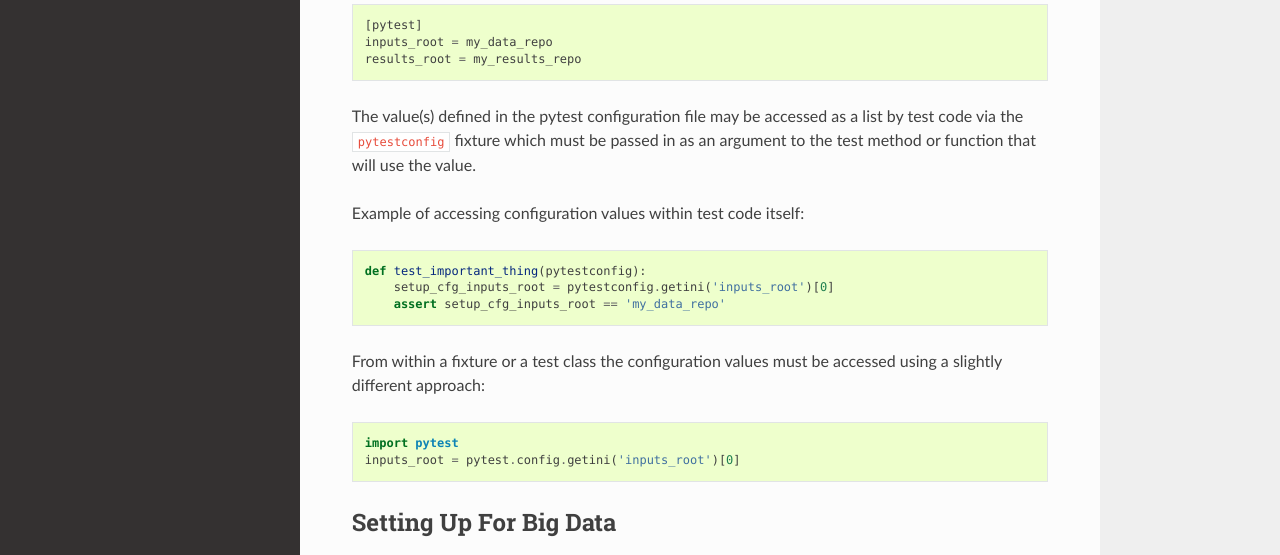
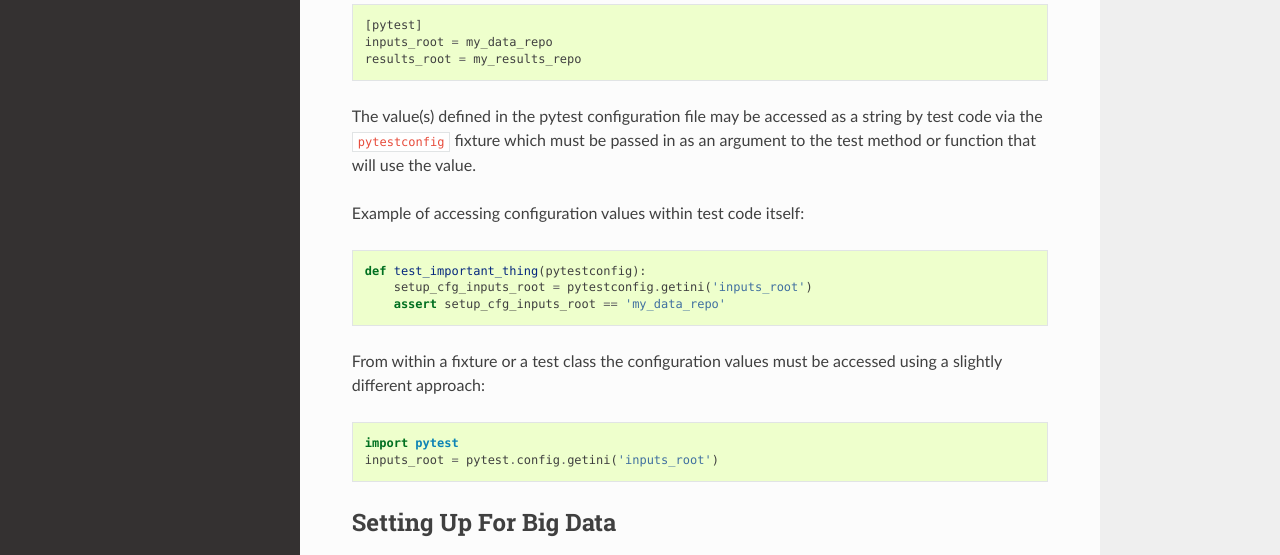
Before and after one commit to spacetelescope/ci_watson, a Sphinx documentation site: the page built from docs/source/index.rst, in a window 1280 px wide and 900 px high, scrolled down 1040 px. Shown: the part 151-706 px from the top of the window. Built offline with Sphinx 7.4.7 and the Read the Docs theme 2.0.0, drawn with Linux system fonts in a browser that asks for light colours; formulas are drawn with MathJax 3.

Commit message:
change assumed type of config option from list to string

```diff
--- a/docs/source/index.rst
+++ b/docs/source/index.rst
@@ -59,20 +59,20 @@ Example configuration within ``pytest.ini``::
   inputs_root = my_data_repo
   results_root = my_results_repo
 
-The value(s) defined in the pytest configuration file may be accessed as a list
+The value(s) defined in the pytest configuration file may be accessed as a string
 by test code via the ``pytestconfig`` fixture which must be passed in as an
 argument to the test method or function that will use the value.
 
 Example of accessing configuration values within test code itself::
 
   def test_important_thing(pytestconfig):
-      setup_cfg_inputs_root = pytestconfig.getini('inputs_root')[0]
+      setup_cfg_inputs_root = pytestconfig.getini('inputs_root')
       assert setup_cfg_inputs_root == 'my_data_repo'
 
 From within a fixture or a test class the configuration values must be accessed using a slightly different approach::
 
     import pytest
-    inputs_root = pytest.config.getini('inputs_root')[0]
+    inputs_root = pytest.config.getini('inputs_root')
 
 .. _bigdata_setup:
 
```
Also changed, not shown: 1 other file.
